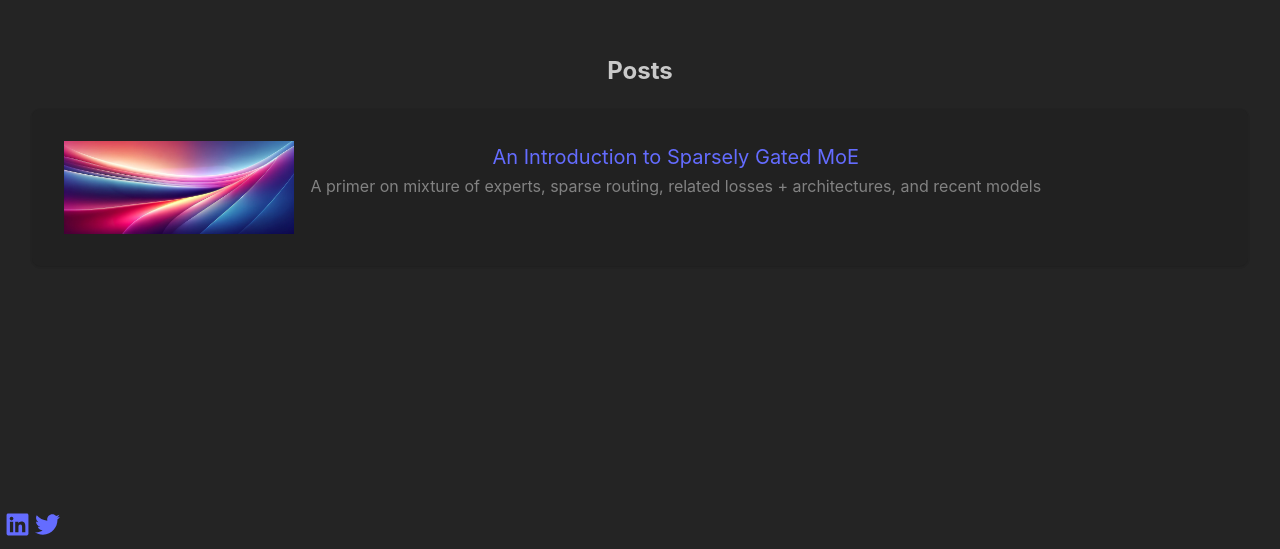
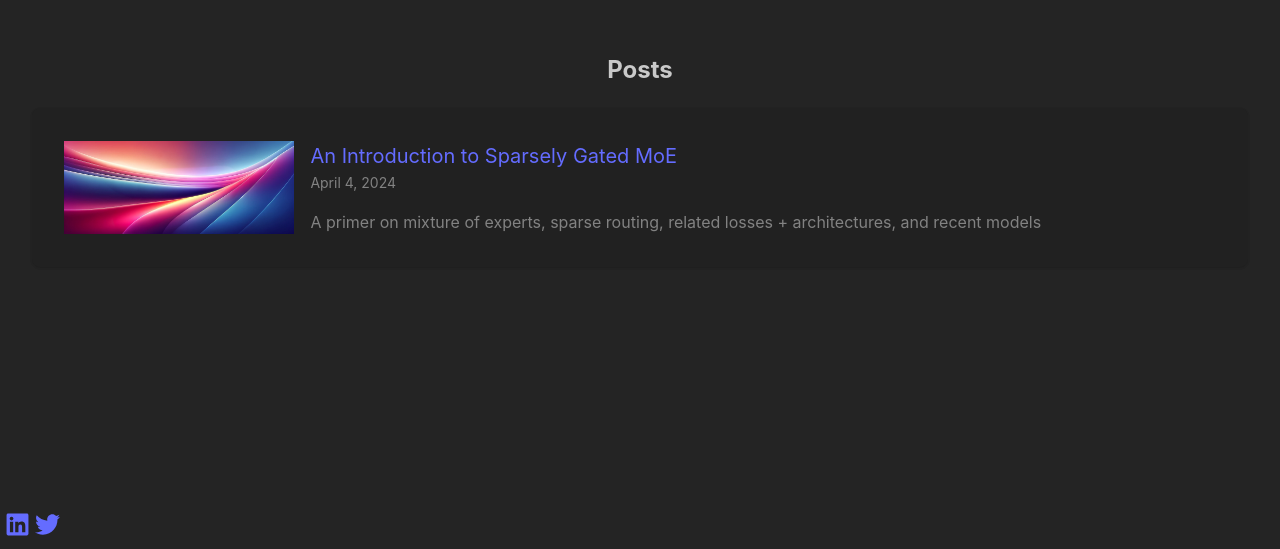
Before and after one commit to dtschleckser/dtschleckser.github.io, a React app: page / in a window 1280 px wide. Shown: the part 251-800 px from the top of the page. Built offline with nearby package versions, Linux system fonts and the light colour scheme; the HTML template or start-up script is replaced by a standard one.

Commit message:
Minor formatting

```diff
--- a/src/components/BlogListItem/BlogListItem.jsx
+++ b/src/components/BlogListItem/BlogListItem.jsx
@@ -2,18 +2,22 @@ import { Paper, Text } from '@mantine/core'
 import { Link } from 'react-router-dom'
 import './BlogListItem.css'
 
-function BlogListItem({ image, title, subtitle, href }) {
+function BlogListItem({ image, title, subtitle, date, href }) {
     return (
         <Link to={href}>
             <Paper shadow="xs" radius="md" p="xl" className='paperItem'>
                 <img src={image} style={{ width: 'auto', height: 'auto', maxWidth: '20%', objectFit: 'contain'}} />
-                <div style={{ alignItems: 'vertical', marginLeft: '1rem' }}>
+                <div style={{ display: 'flex', flexDirection: 'column', alignItems: 'flex-start', marginLeft: '1rem', textAlign: 'left' }}>
                     <Text size="xl">
                         {title}
+                    </Text>
+                    <Text c="dimmed" size="sm" style={{marginBottom: '1rem'}}>
+                        {date}
                     </Text>
                     <Text c="dimmed">
                         {subtitle}
                     </Text>
+
                 </div>
             </Paper>
         </Link>
--- a/src/pages/BlogRoot.jsx
+++ b/src/pages/BlogRoot.jsx
@@ -12,6 +12,7 @@ function BlogRoot() {
                     image={moeHeaderArt}
                     title="An Introduction to Sparsely Gated MoE"
                     subtitle="A primer on mixture of experts, sparse routing, related losses + architectures, and recent models"
+                    date="April 4, 2024"
                     href="mixture-of-experts-intro"
                 />
             </li>
--- a/src/pages/MixtureOfExperts.jsx
+++ b/src/pages/MixtureOfExperts.jsx
@@ -263,7 +263,7 @@ function MixtureOfExperts() {
           <BlockMath>{'loss = \\alpha \\cdot N \\cdot \\sum_{i=1}^{N} f_i \\cdot P_i '}</BlockMath>
           where: <br />
           <InlineMath>{'f_i'}</InlineMath> is the fraction of tokens that get routed to expert <InlineMath>{'i'}</InlineMath> in the batch <InlineMath>{'\\beta'}</InlineMath>, and <br />
-          <InlineMath>{'P_i'}</InlineMath> is the fraction of all router probability dedicated to expert <InlineMath>{'i'}</InlineMath> for all tokens in the batch <InlineMath>{'\\beta'}</InlineMath>.
+          <InlineMath>{'P_i'}</InlineMath> is the fraction of the router's output across the all tokens in the batch <InlineMath>{'\\beta'}</InlineMath> that goes to expert <InlineMath>{'i'}</InlineMath>.
           <br /> <br />
           Essentially, we want the router to have the token quantity and the routing probability to be even across all our experts.
 
```
